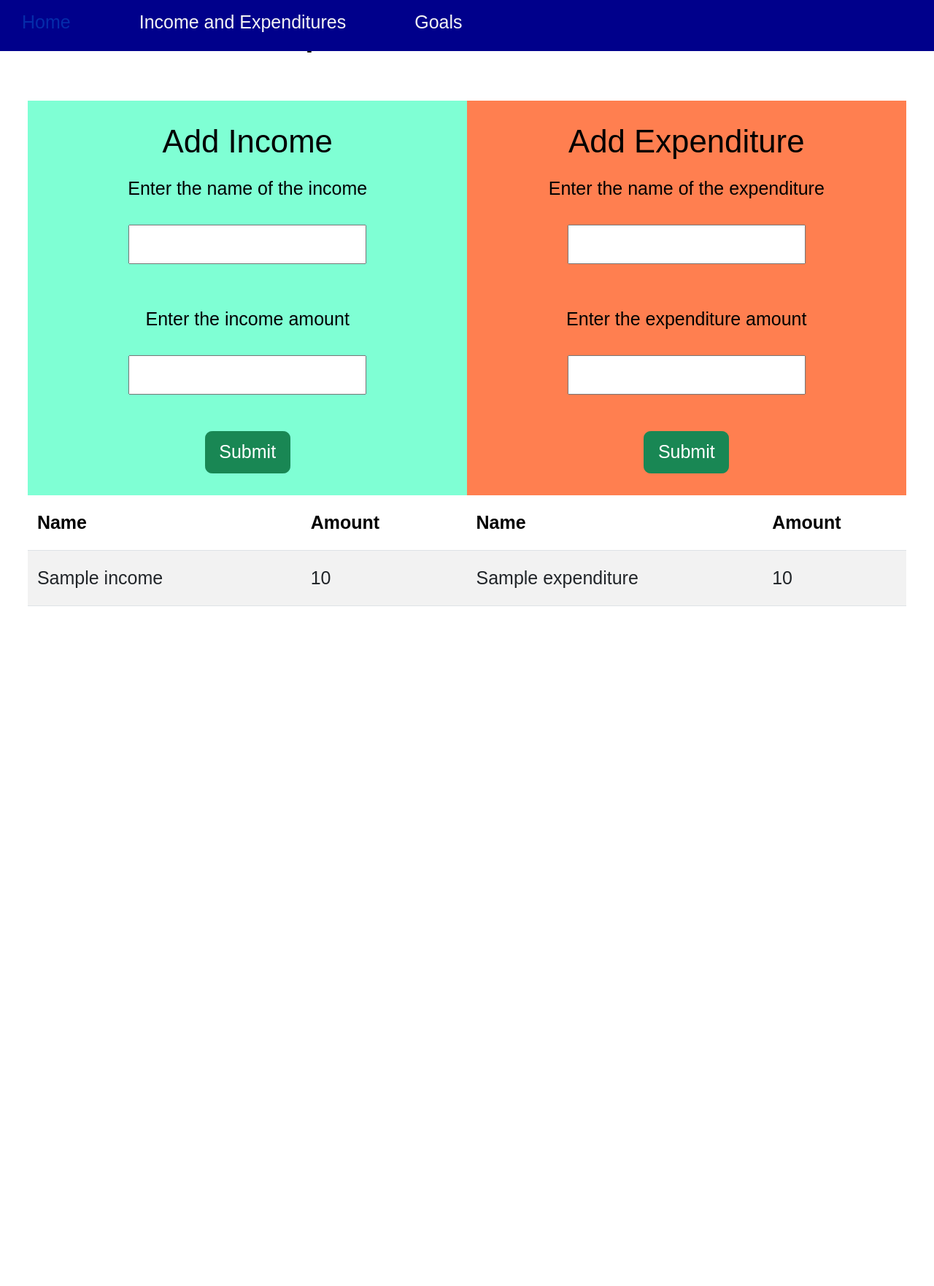
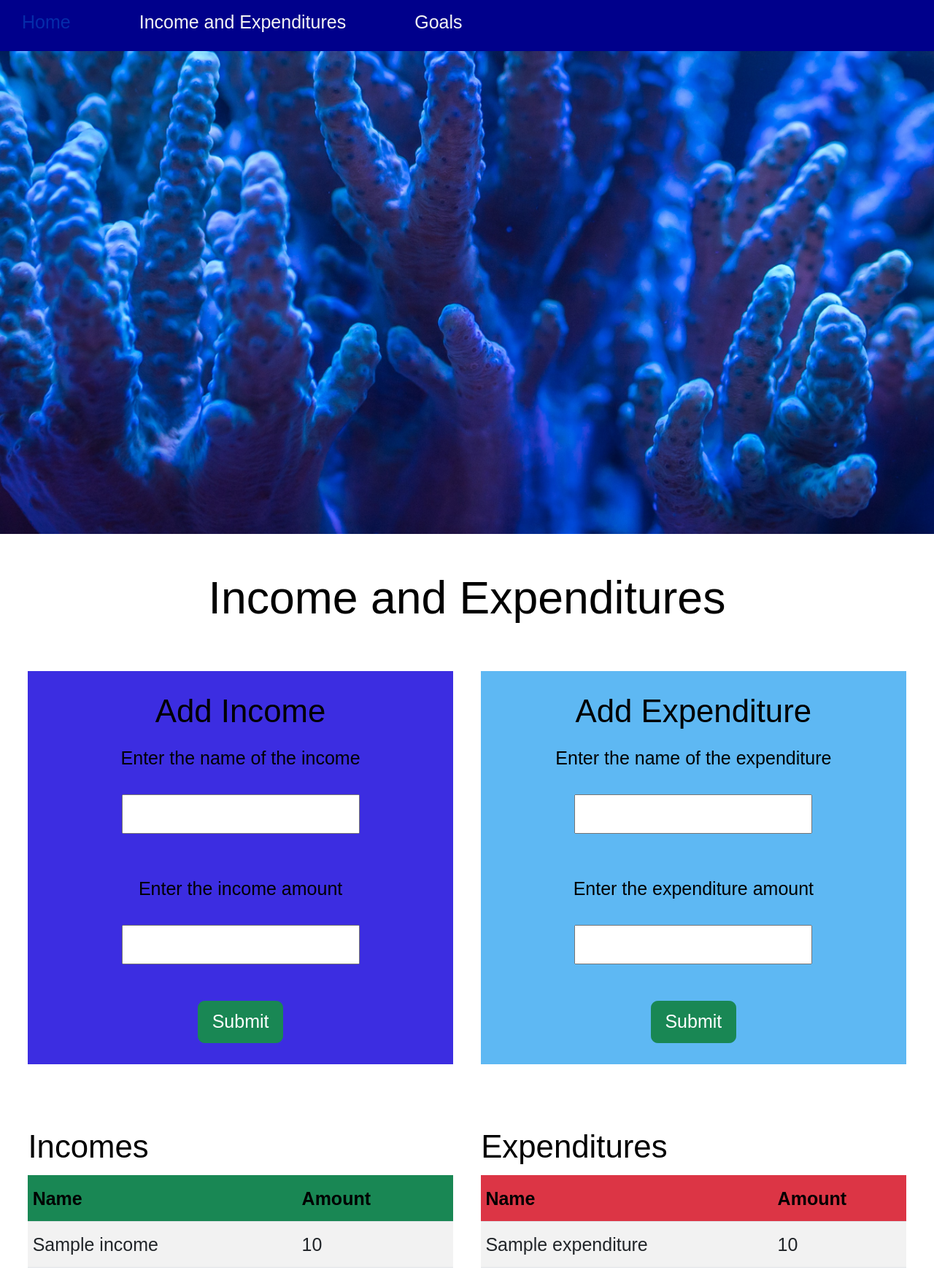
Before and after one commit to tylerbeckb/Budget_tracker, a Python web app: template app/templates/incomeEx.html in a window 1280 px wide. Shown: the whole page at 73% size. Before the commit the page ends 831 px from the top, so only its background shows below. Run offline with Jinja, Linux system fonts and the light colour scheme; the template is opened without the code that fills it: most values are stand-ins (such as "Sample title", 1, 10 or a date in 2020); form fields are guessed from the names that the template uses; some libraries are stand-ins or nearby versions.

Commit message:
feat: css completed for incomes page, added img

```diff
--- a/app/static/stylesheet.css
+++ b/app/static/stylesheet.css
@@ -34,26 +34,40 @@ nav a:hover {
 
 .halfLeft {
     float: left;
-    width: 47%;
+    width: 45.5%;
     margin-left: 3%;
+    margin-right: 1.5%;
 }
 
 .halfRight {
     float: left;
-    width: 47%;
+    width: 45.5%;
     margin-right: 3%;
+    margin-left: 1.5%;
 }
 
 /* Income form */
 
 .inForm {
-    background-color: aquamarine;
+    background-color: rgb(60, 45, 225);
     padding: 5%;
     text-align: center;
+    margin-bottom: 15%;
 }
 
 .exForm {
     padding: 5%;
-    background-color: coral;
+    background-color: rgb(94, 184, 243);
+    text-align: center;
+    margin-bottom: 15%;
+}
+
+.background {
+    width: 100%;
+    max-width: 100%;
+    position: relative;
+}
+
+h1 {
     text-align: center;
 }
--- a/app/templates/incomeEx.html
+++ b/app/templates/incomeEx.html
@@ -1,5 +1,9 @@
 {% extends "base.html" %}
 {% block content %}
+  <div>
+    <img src="{{ url_for('static',filename='coral.jpg') }}" alt="Blue Coral" class="background">
+  </div>
+  <br>
   <h1>Income and Expenditures</h1>
   <br>
 
@@ -28,8 +32,10 @@
     </div>
 
     <!--Income Table-->
-    <table class="table table-striped">
-      <thead>
+    <div class="table-responsive">
+      <h3>Incomes</h3>
+      <table class="table table-striped table-sm">
+        <thead class="bg-success">
           <th>Name</th>
           <th>Amount</th>
         </thead>
@@ -40,6 +46,7 @@
         </tr>
         {% endfor %}
       </table>
+    </div>
   </section>
 
   <!--Right SIde-->
@@ -67,8 +74,10 @@
     </div>
 
     <!--Expenditure Table-->
-    <table class="table table-striped">
-      <thead>
+    <div class="table-responsive">
+      <h3>Expenditures</h3>
+      <table class="table table-striped table-sm">
+        <thead class="bg-danger">
           <th>Name</th>
           <th>Amount</th>
         </thead>
@@ -79,5 +88,6 @@
         </tr>
         {% endfor %}
       </table>
+    </div>
   </section>
 {% endblock %}
```
Also changed, not shown: app/static/coral.jpg (added). Lines whose indentation alone changed are shown as unchanged.
